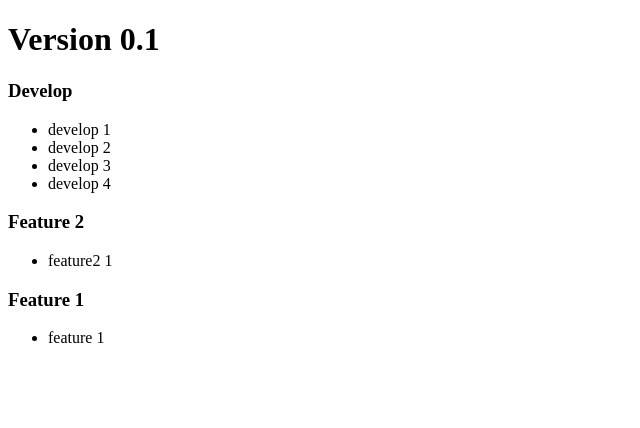
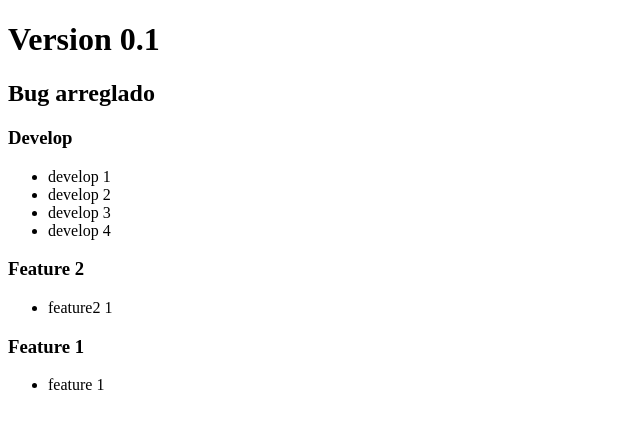
Before and after one commit to Slg12/Proyecto_GitGitHub_SergioLG, a plain HTML site: page index.html in a window 1280 px wide. Shown: the whole page, without its empty margins (0-640 px from the left). Drawn offline with Linux system fonts and the light colour scheme.

Commit message:
Bug fixed

```diff
--- a/index.html
+++ b/index.html
@@ -8,6 +8,8 @@
 </head>
 <body>
     <h1>Version 0.1</h1>
+
+    <h2>Bug arreglado</h2>
 
     <h3>Develop</h3>
     <ul>
```
